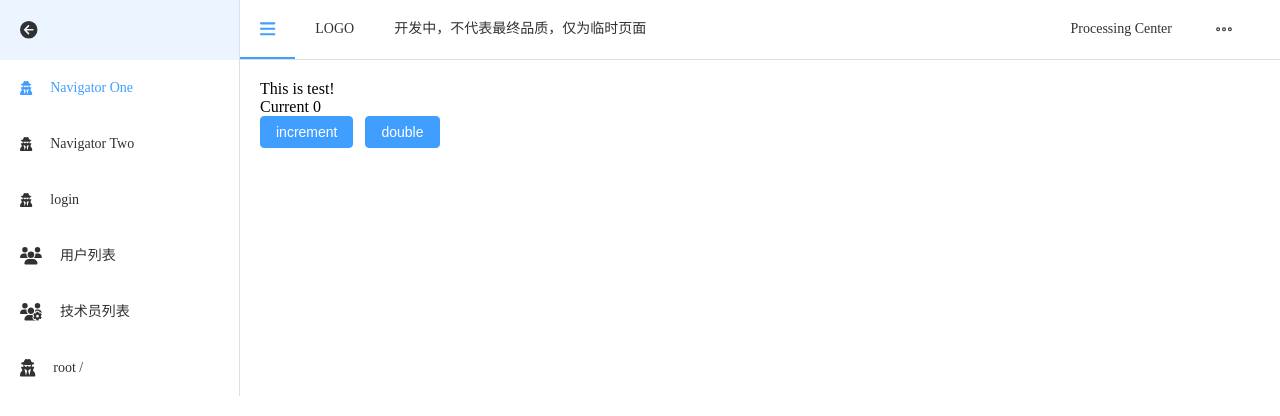
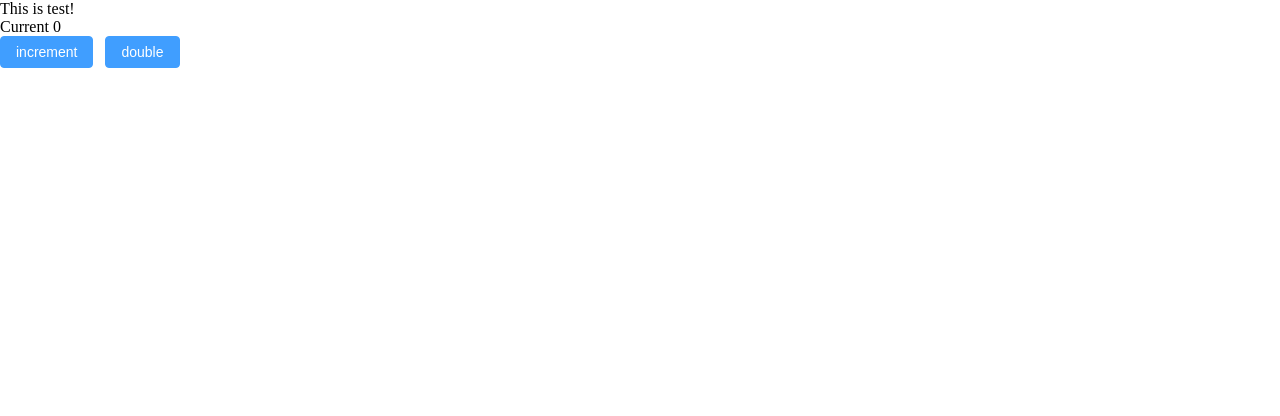
Before and after one commit to Gork336/feiyang-vue-admin, a Vue app: page / in a window 1280 px wide. Shown: the top 416 px of the page. Built offline with nearby package versions, Linux system fonts and the light colour scheme.

Commit message:
'router greater'

```diff
--- a/src/App.vue
+++ b/src/App.vue
@@ -1,56 +1,9 @@
-<script setup>
-import { ref, watch } from "vue";
-//import Test from "./views/Test.vue";
-import login1 from "./views/login/login-1.vue";
-import layout from "./components/layout.vue";
-import asideMenu from "./components/aside.vue";
-import headerMenu from "./components/header.vue";
-
-import { useAsideWidthStore } from "@/stores/asidewidth";
-const asideWidth = useAsideWidthStore();
-console.log("aside初始" + asideWidth.width);
-watch(
-  () => asideWidth.width,
-  (newWidth) => {
-    // console.log("new aside: " + newWidth);
-    fWidth.value = newWidth;
-  }
-);
-const fWidth = ref(asideWidth.width);
-</script>
+<script setup></script>
 
 <template>
-  <div class="common-layout">
-    <el-container class="custom-container">
-      <el-aside :width="fWidth" class="custom-aside">
-        <asideMenu></asideMenu>
-      </el-aside>
-      <el-container>
-        <el-header class="custom-header">
-          <headerMenu></headerMenu>
-        </el-header>
-        <el-main> <RouterView></RouterView></el-main>
-      </el-container>
-    </el-container>
+  <div>
+    <RouterView></RouterView>
   </div>
 </template>
 
-<style scoped>
-.common-layout {
-  height: 100%;
-}
-.custom-container {
-  height: 100%;
-  display: flex;
-}
-.custom-header {
-  padding-left: 0px;
-  padding-right: 0px;
-}
-.custom-aside {
-  height: 100%;
-  transition: width 0.5s;
-
-  /* border-right: 1px solid var(--el-border-color); */
-}
-</style>
+<style scoped></style>
--- a/src/components/aside.vue
+++ b/src/components/aside.vue
@@ -38,20 +38,15 @@ const toggleCollapse = () => {
       <font-awesome-icon icon="fa-solid fa-user-secret" class="icon" />
       <template #title v-if="!collapse">Navigator Two</template>
     </el-menu-item>
-    <RouterLink to="/login1" class="router-a"
+
+    <RouterLink to="/main/users" class="router-a"
       ><el-menu-item index="3">
-        <font-awesome-icon icon="fa-solid fa-user-secret" class="icon" />
-        <template #title v-if="!collapse">login</template>
-      </el-menu-item></RouterLink
-    >
-    <RouterLink to="/users" class="router-a"
-      ><el-menu-item index="4">
         <font-awesome-icon icon="fa-solid fa-users" size="lg" class="icon" />
         <template #title v-if="!collapse">用户列表</template>
       </el-menu-item></RouterLink
     >
-    <RouterLink to="/" class="router-a"
-      ><el-menu-item index="5">
+    <RouterLink to="/main" class="router-a"
+      ><el-menu-item index="4">
         <font-awesome-icon
           icon="fa-solid fa-users-gear"
           size="lg"
@@ -60,14 +55,24 @@ const toggleCollapse = () => {
         <template #title v-if="!collapse">技术员列表</template>
       </el-menu-item></RouterLink
     >
-    <RouterLink to="/" class="router-a"
+    <RouterLink to="/main" class="router-a"
       ><el-menu-item index="6">
         <font-awesome-icon
           icon="fa-solid fa-user-secret"
           size="lg"
           class="icon"
         />
-        <template #title v-if="!collapse">root /</template>
+        <template #title v-if="!collapse">/main</template>
+      </el-menu-item></RouterLink
+    >
+    <RouterLink to="/login1" class="router-a"
+      ><el-menu-item index="6">
+        <font-awesome-icon
+          icon="fa-solid fa-user-secret"
+          size="lg"
+          class="icon"
+        />
+        <template #title v-if="!collapse">退出登录</template>
       </el-menu-item></RouterLink
     >
   </el-menu>
--- a/src/components/header.vue
+++ b/src/components/header.vue
@@ -10,7 +10,7 @@ const activeIndex = ref("-1");
       <!-- <template #title>&#8203;</template> -->
     </el-menu-item>
     <el-menu-item index="0">LOGO</el-menu-item>
-    <el-menu-item index="1">开发中，不代表最终品质，仅为临时页面</el-menu-item>
+    <el-menu-item index="1">系统开发中，仅为临时页面，不代表最终品质</el-menu-item>
 
     <el-menu-item index="2" class="to-right">Processing Center</el-menu-item>
     <el-menu-item index="3">nickname</el-menu-item>
--- a/src/components/layout.vue
+++ b/src/components/layout.vue
@@ -1,14 +1,53 @@
-<script setup></script>
+<script setup>
+import { ref, watch } from "vue";
+import asideMenu from "./aside.vue";
+import headerMenu from "./header.vue";
+
+import { useAsideWidthStore } from "@/stores/asidewidth";
+const asideWidth = useAsideWidthStore();
+console.log("aside初始" + asideWidth.width);
+watch(
+  () => asideWidth.width,
+  (newWidth) => {
+    // console.log("new aside: " + newWidth);
+    fWidth.value = newWidth;
+  }
+);
+const fWidth = ref(asideWidth.width);
+</script>
+
 <template>
   <div class="common-layout">
-    <el-container>
-      <el-aside width="200px">Aside</el-aside>
+    <el-container class="custom-container">
+      <el-aside :width="fWidth" class="custom-aside">
+        <asideMenu></asideMenu>
+      </el-aside>
       <el-container>
-        <el-header>Header</el-header>
-        <el-main>Main</el-main>
+        <el-header class="custom-header">
+          <headerMenu></headerMenu>
+        </el-header>
+        <el-main> <RouterView></RouterView></el-main>
       </el-container>
     </el-container>
   </div>
 </template>
 
-<style scoped></style>
+<style scoped>
+.common-layout {
+  height: 100%;
+}
+.custom-container {
+  height: 100%;
+  display: flex;
+}
+.custom-header {
+  padding-left: 0px;
+  padding-right: 0px;
+}
+.custom-aside {
+  height: 100%;
+  transition: width 0.5s;
+
+  /* border-right: 1px solid var(--el-border-color); */
+}
+</style>
--- a/src/views/login/login-1.vue
+++ b/src/views/login/login-1.vue
@@ -2,6 +2,7 @@
 import { reactive, ref, onMounted } from "vue";
 import VueHcaptcha from "@hcaptcha/vue3-hcaptcha";
 import axios from "axios";
+import router from "../../router/mainRouter";
 
 const info = ref(null);
 const sitekey = "10000000-ffff-ffff-ffff-000000000001";
@@ -35,6 +36,10 @@ function loginSubmit() {
       });
   }
 }
+
+function toMain(){
+  router.push("/main")
+}
 </script>
 
 <template>
@@ -54,6 +59,9 @@ function loginSubmit() {
 
       <el-form-item>
         <el-button type="primary" @click="loginSubmit">登录</el-button>
+      </el-form-item>
+      <el-form-item>
+        <el-button type="primary" @click="toMain">去主界面（test）</el-button>
       </el-form-item>
       <p ref="info" class="warning"></p>
     </el-form>
```
Also changed, not shown: src/router/mainRouter.js (+14 -1 lines).
